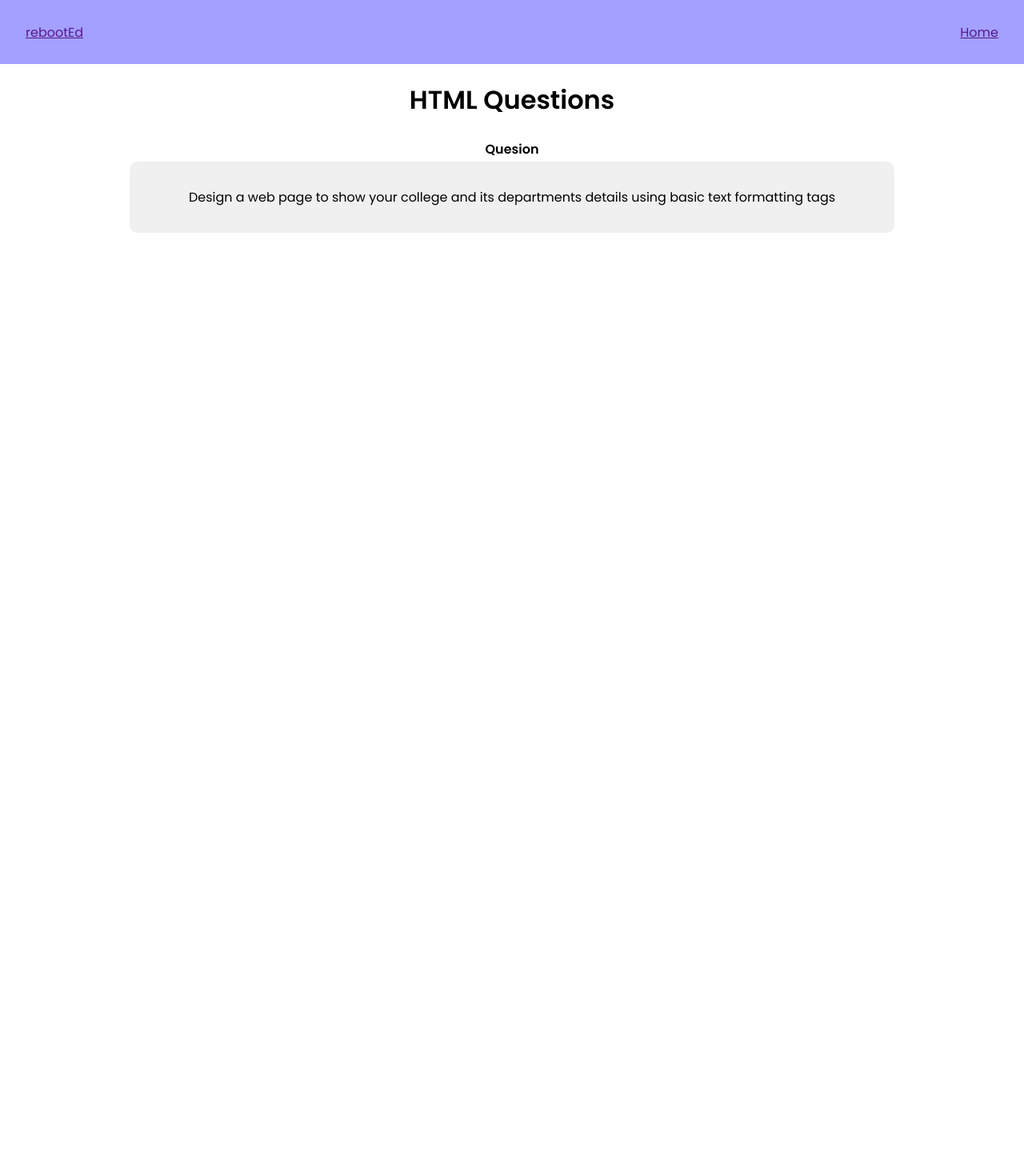
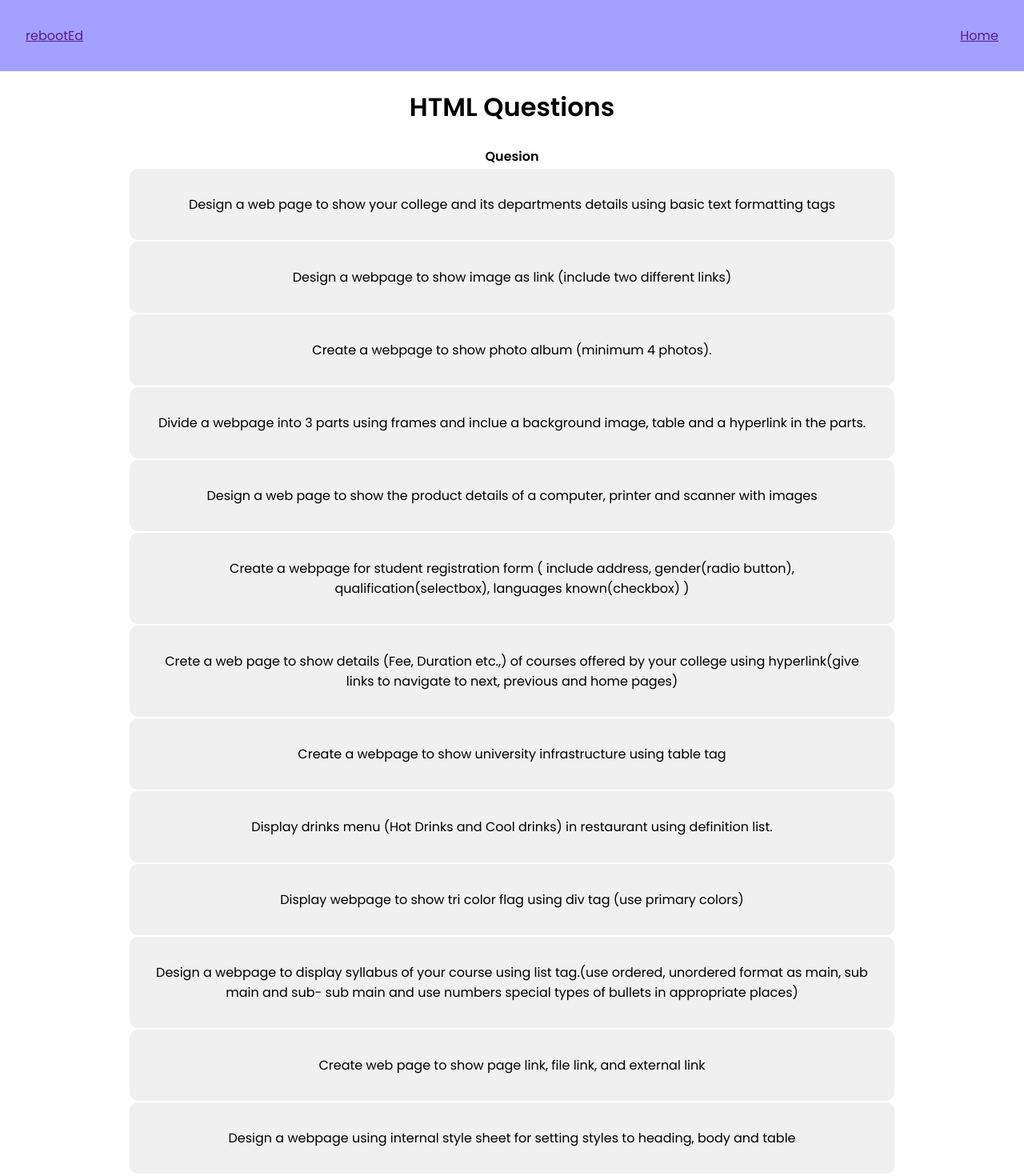
Before and after one commit to 4N1Z/rebootEd, a React (Vite) app: page / in a window 1280 px wide. Shown: the top 1470 px of the page at 80% size. Before the commit the page ends 800 px from the top, so only its background shows below. Built offline with nearby package versions, Linux system fonts and the light colour scheme.

Commit message:
footer initiated

```diff
--- a/src/App.jsx
+++ b/src/App.jsx
@@ -1,6 +1,7 @@
 import Navbar from './components/Navbar'
 import Questions from './components/Questions'
 import './styles/App.css'
+import Footer from './components/Footer'
 
 function App() {
 
@@ -9,6 +10,7 @@ function App() {
     <div className="App">
       <Navbar/>
       <Questions/>
+      <Footer/>
     </div>
   )
 }
--- /dev/null
+++ b/src/components/Footer.jsx
@@ -0,0 +1,14 @@
+import React from 'react'
+import "../styles/Footer.css"
+function Footer() {
+  return (
+    <div className='Footer'>
+        <div className="socialmedia">
+
+        </div>
+        <h6 className='credits'>Made by <a href="www.linkedin.com/in/aswnss">@aswnss</a> </h6>
+    </div>
+  )
+}
+
+export default Footer
--- a/src/components/Questions.jsx
+++ b/src/components/Questions.jsx
@@ -3,19 +3,19 @@ import "../styles/Questions.css"
 function Questions(params) {
   const questions = [
     {id : 1 , question:  "Design a web page to show your college and its departments details using basic text formatting tags"},
+    {id : 2 , question: "Design a webpage to show image as link (include two different links)"},
+    {id : 3 , question: "Create a webpage to show photo album (minimum 4 photos)."},
+    {id : 4 , question: "Divide a webpage into 3 parts using frames and inclue a background image, table and a hyperlink in the parts."},
+    {id : 5 , question: "Design a web page to show the product details of a computer, printer and scanner with images"},
+    {id : 6 , question: "Create a webpage for student registration form ( include address, gender(radio button), qualification(selectbox), languages known(checkbox) )"},
+    {id : 7 , question: "Crete a web page to show details (Fee, Duration etc.,) of courses offered by your college using hyperlink(give links to navigate to next, previous and home pages)"},
+    {id : 8 , question: "Create a webpage to show university infrastructure using table tag"},
+    {id : 9 , question: "Display drinks menu (Hot Drinks and Cool drinks) in restaurant using definition list."},
+    {id : 10, question: "Display webpage to show tri color flag using div tag (use primary colors)"},
+    {id : 11, question: "Design a webpage to display syllabus of your course using list tag.(use ordered, unordered format as main, sub main and sub- sub main and use numbers special types of bullets in appropriate places)"},
+    {id : 12, question: "Create web page to show page link, file link, and external link"},
+    {id : 13, question: "Design a webpage using internal style sheet for setting styles to heading, body and table"}
   ]
-  // {id : 2 , question: "Design a webpage to show image as link (include two different links)"},
-  // {id : 3 , question: "Create a webpage to show photo album (minimum 4 photos)."},
-  // {id : 4 , question: "Divide a webpage into 3 parts using frames and inclue a background image, table and a hyperlink in the parts."},
-  // {id : 5 , question: "Design a web page to show the product details of a computer, printer and scanner with images"},
-  // {id : 6 , question: "Create a webpage for student registration form ( include address, gender(radio button), qualification(selectbox), languages known(checkbox) )"},
-  // {id : 7 , question: "Crete a web page to show details (Fee, Duration etc.,) of courses offered by your college using hyperlink(give links to navigate to next, previous and home pages)"},
-  // {id : 8 , question: "Create a webpage to show university infrastructure using table tag"},
-  // {id : 9 , question: "Display drinks menu (Hot Drinks and Cool drinks) in restaurant using definition list."},
-  // {id : 10, question: "Display webpage to show tri color flag using div tag (use primary colors)"},
-  // {id : 11, question: "Design a webpage to display syllabus of your course using list tag.(use ordered, unordered format as main, sub main and sub- sub main and use numbers special types of bullets in appropriate places)"},
-  // {id : 12, question: "Create web page to show page link, file link, and external link"},
-  // {id : 13, question: "Design a webpage using internal style sheet for setting styles to heading, body and table"}
 
   return (
     <div className="Questions-container">
--- /dev/null
+++ b/src/styles/Footer.css
@@ -0,0 +1,13 @@
+.Footer{
+    margin-top: 1em ;
+    background-color: var(--accent-color);
+    height: 30vh;
+    display: flex;
+    float: bottom;
+    justify-content: center;
+}
+.footer-credits{
+    /* float: bottom; */
+    text-align: center;
+    align-self: flex-end;
+}
--- a/src/styles/Navbar.css
+++ b/src/styles/Navbar.css
@@ -1,9 +1,8 @@
 .navbar{
-    width: 100vw;
-    height: 10vh;
+    /* height: max-content; */
     display: flex;
     justify-content: space-between;
-    background-color: #a4a0ff;
+    background-color: var(--accent-color);
     color:black;
     align-items: center;
 }
--- a/src/styles/index.css
+++ b/src/styles/index.css
@@ -1,3 +1,6 @@
+:root{
+  --accent-color:#a4a0ff;
+}
 #root{
   padding:0;
   margin:0
```
